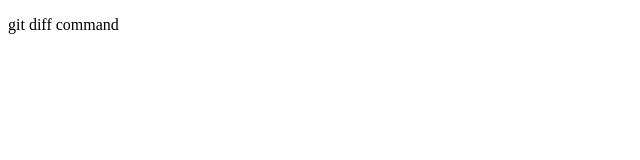
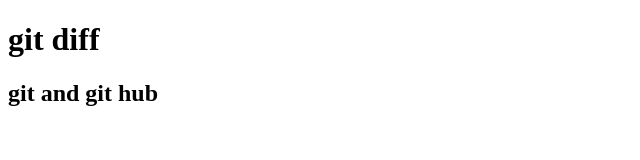
Before and after one commit to Himanshu-kumar1077/Gitt-Diff, a plain HTML site: page index.html in a window 1280 px wide. Shown: the whole page, without its empty margins (0-640 px from the left). Drawn offline with Linux system fonts and the light colour scheme.

Commit message:
secondchange

```diff
--- a/index.html
+++ b/index.html
@@ -6,9 +6,8 @@
     <title>git diff command</title>
 </head>
 <body>
-    <p>
-        git diff command
-    </p>
+    <h1>git diff</h1>
+    <h2>git and git hub</h2>
 
 </body>
 </html>
```
